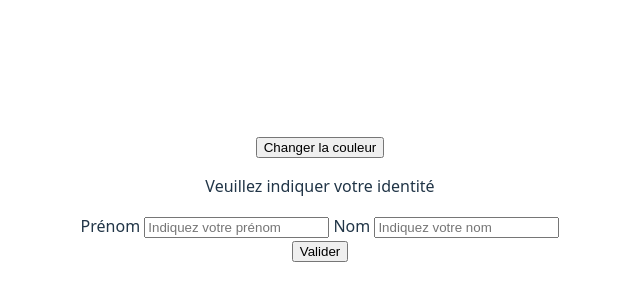
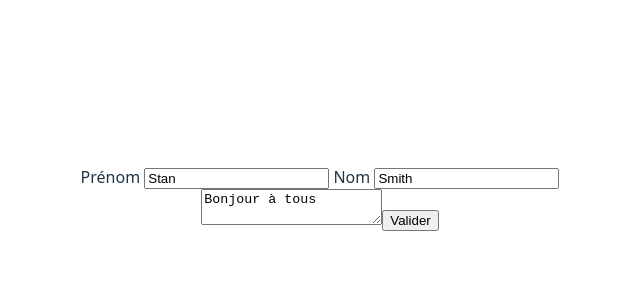
Before and after one commit to emmanuelMartin53/my-app, a React (Vite) app: page / in a window 1280 px wide. Shown: the part 202-502 px from the top of the page, without its empty margins (320-960 px from the left). Built offline with nearby package versions, Linux system fonts and the light colour scheme.

Commit message:
GetByDisplayValue

```diff
--- a/src/App.jsx
+++ b/src/App.jsx
@@ -3,7 +3,8 @@
 // import GetByRole from './components/Queries/GetByRole';
 // import GetByLabelText from './components/Queries/GetByLabelText';
 // import GetByPlaceholderText from './components/Queries/getByPlaceholderText';
-import GetByText from './components/Queries/GetByText'
+// import GetByText from './components/Queries/GetByText'
+import GetByDisplayValue from './components/Queries/GetByDisplayValue'
 
 const App = () => {
 
@@ -12,7 +13,8 @@
       {/* <GetByRole /> */}
       {/* <GetByLabelText /> */}
       {/* <GetByPlaceholderText /> */}
-      <GetByText />
+      {/* <GetByText /> */}
+      <GetByDisplayValue />
     </div>
 
   )
--- /dev/null
+++ b/src/components/Queries/GetByDisplayValue.jsx
@@ -0,0 +1,32 @@
+
+const GetByDisplayValue = () => {
+  return (
+      <>
+        <form>
+            <div>
+              <label htmlFor="firstName" >Prénom  </label>
+              <input
+                type="text"
+                id="firstName"
+                placeholder="Indiquez votre prénom"
+                value="Stan"
+                onChange={() => {}}
+              />
+
+              <label htmlFor="lastName" > Nom  </label>
+              <input
+                type="text"
+                id="lastName"
+                placeholder="Indiquez votre nom"
+                value="Smith"
+                onChange={() => {}}
+              />
+            </div>
+            <textarea  value="Bonjour à tous" readonly/>
+              <input type="submit" value="Valider" />
+        </form>
+      </>
+  )
+}
+
+export default GetByDisplayValue;
```
Also changed, not shown: 1 other file (tests, documents, lock files or other folders).
